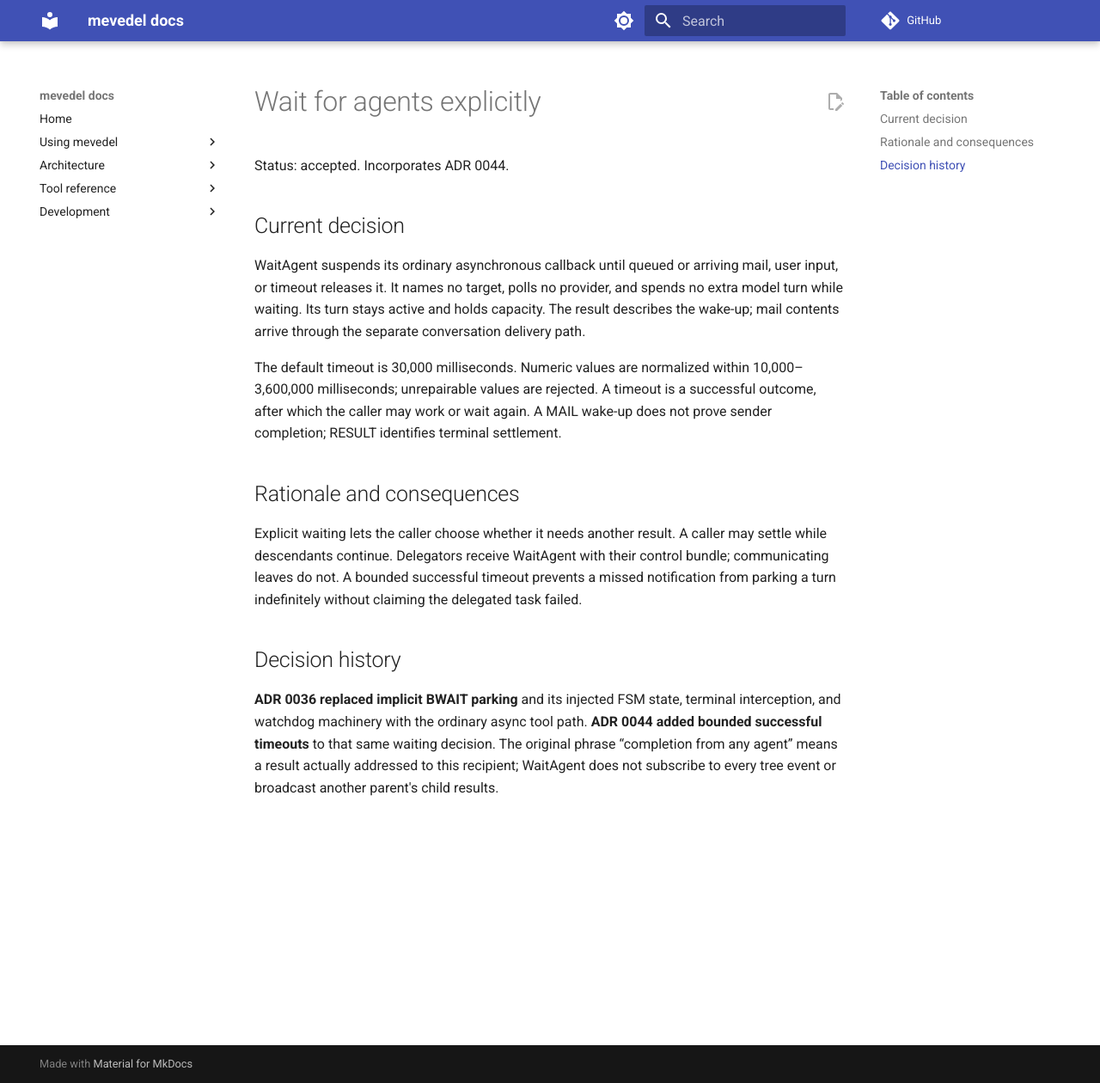
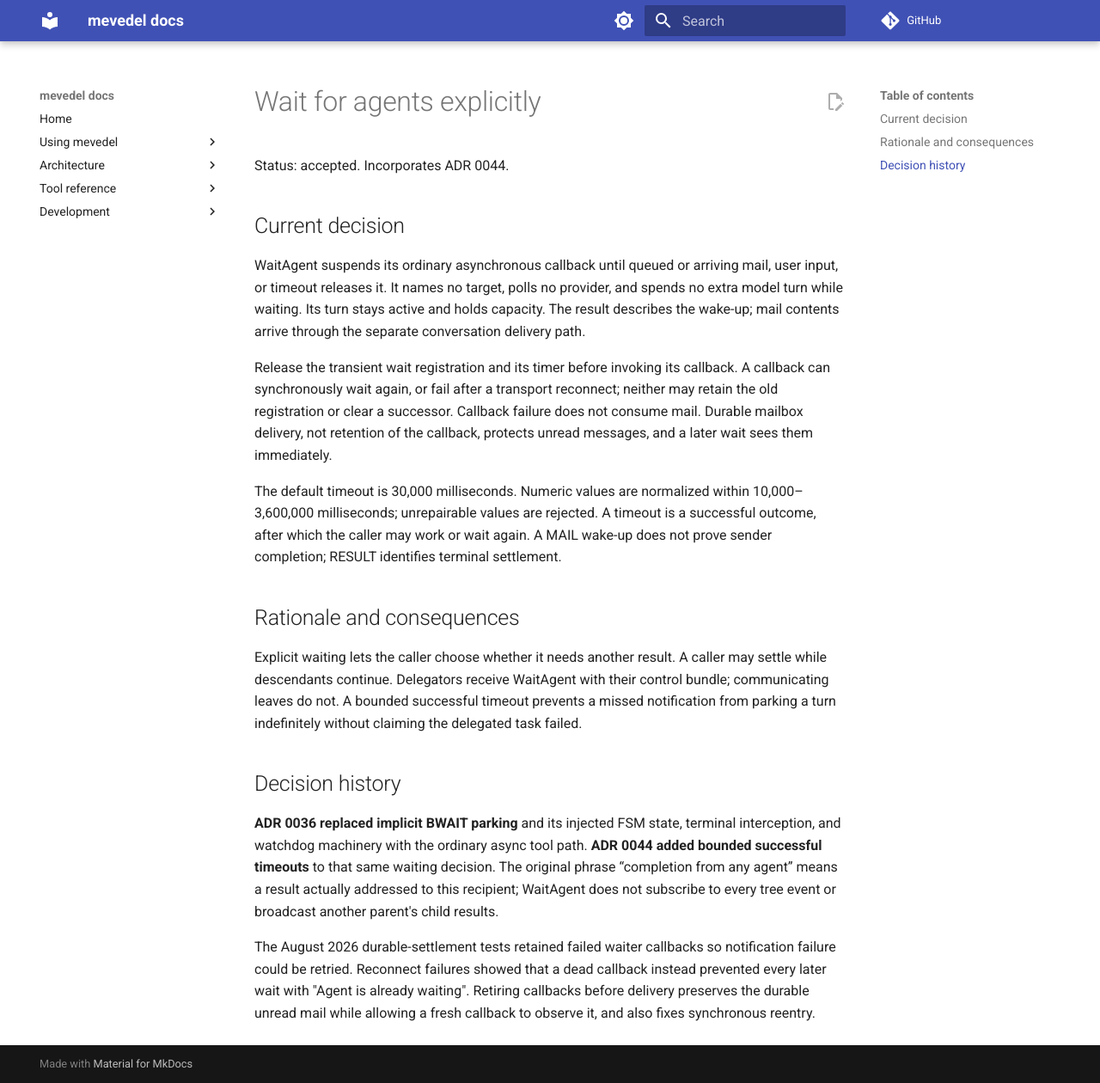
Before and after one commit to FrauH0lle/mevedel, an MkDocs documentation site: the page built from docs/adr/0036-wait-for-agents-explicitly.md, in a window 1280 px wide and 1260 px high. Shown: the whole window at 86% size. Built offline with MkDocs 1.6.1 and Material for MkDocs 9.7.7, drawn with Linux system fonts in a browser that asks for light colours; comment, search, counter and statistics services are not loaded.

Commit message:
fix(agents): Release waits before resuming external callbacks
* mevedel-agent-control.el (mevedel-agent-control--wake): Retire the old waiter and timer before callback delivery, allowing reentry and recovery after callback failure.

* test/test-mevedel-agent-control.el (mevedel-agent-control-wait): Prove the same unread message survives failed delivery and successor waits survive stale timeout delivery.

* docs/agents.md, docs/adr/0036-wait-for-agents-explicitly.md: Keep durable mail, not dead callbacks, as recovery authority; record the reason for replacing retained callback retries.

Validation: strict compilation and full ERT check passed, 12586 results, 0 unexpected, 40 conditional skips (report 20261024-130846).

```diff
--- a/docs/adr/0036-wait-for-agents-explicitly.md
+++ b/docs/adr/0036-wait-for-agents-explicitly.md
@@ -9,6 +9,12 @@ mail, user input, or timeout releases it. It
 names no target, polls no provider, and spends no extra model turn while waiting.
 Its turn stays active and holds capacity. The result describes the wake-up;
 mail contents arrive through the separate conversation delivery path.
+
+Release the transient wait registration and its timer before invoking its
+callback. A callback can synchronously wait again, or fail after a transport
+reconnect; neither may retain the old registration or clear a successor.
+Callback failure does not consume mail. Durable mailbox delivery, not retention
+of the callback, protects unread messages, and a later wait sees them immediately.
 
 The default timeout is 30,000 milliseconds. Numeric values are normalized within
 10,000–3,600,000 milliseconds; unrepairable values are rejected. A timeout is a
@@ -31,3 +37,9 @@ terminal interception, and watchdog machinery with the ordinary async tool path.
 The original phrase “completion from any agent” means a result actually addressed
 to this recipient; WaitAgent does not subscribe to every tree event or broadcast
 another parent's child results.
+
+The August 2026 durable-settlement tests retained failed waiter callbacks so
+notification failure could be retried. Reconnect failures showed that a dead
+callback instead prevented every later wait with "Agent is already waiting".
+Retiring callbacks before delivery preserves the durable unread mail while
+allowing a fresh callback to observe it, and also fixes synchronous reentry.
```
Also changed, not shown: docs/agents.md (+5 -0 lines), 2 other files.
